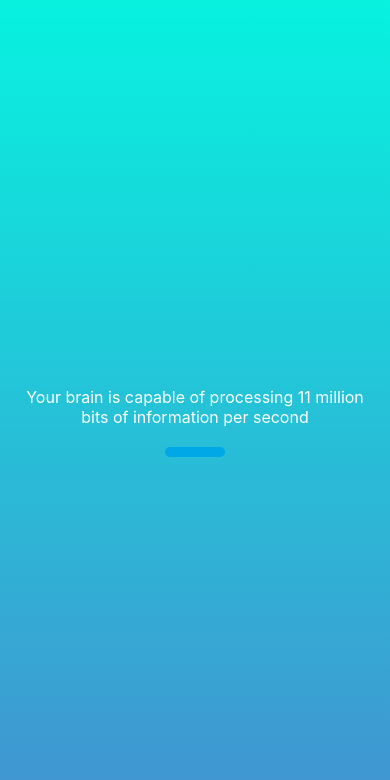
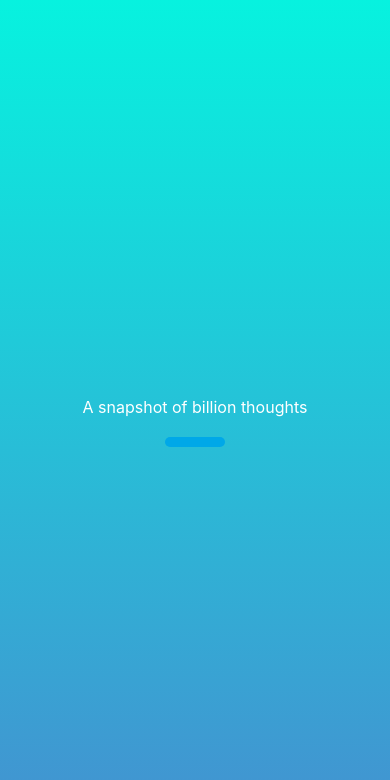
Before and after one commit to sabarim6369/Thoughtsapp, a React Native app: screen /Welcome in a window 390 px wide. Shown: the top 780 px of the page. Built offline with nearby package versions, Linux system fonts and the light colour scheme.

Commit message:
added welcome page

```diff
--- a/components/Welcomepage/Welcomepage.jsx
+++ b/components/Welcomepage/Welcomepage.jsx
@@ -5,8 +5,8 @@ import { LinearGradient } from "expo-linear-gradient";
 
 const messages = [
   "The human brain generates an estimated 6,000 to 70,000 thoughts per day",
-  "Your brain is capable of processing 11 million bits of information per second",
-  "Neurons in the brain transmit information at speeds up to 250 mph",
+  "A snapshot of billion thoughts",
+  "Welcome to Thoughts",
 ];
 
 const WelcomeScreen = () => {
```
